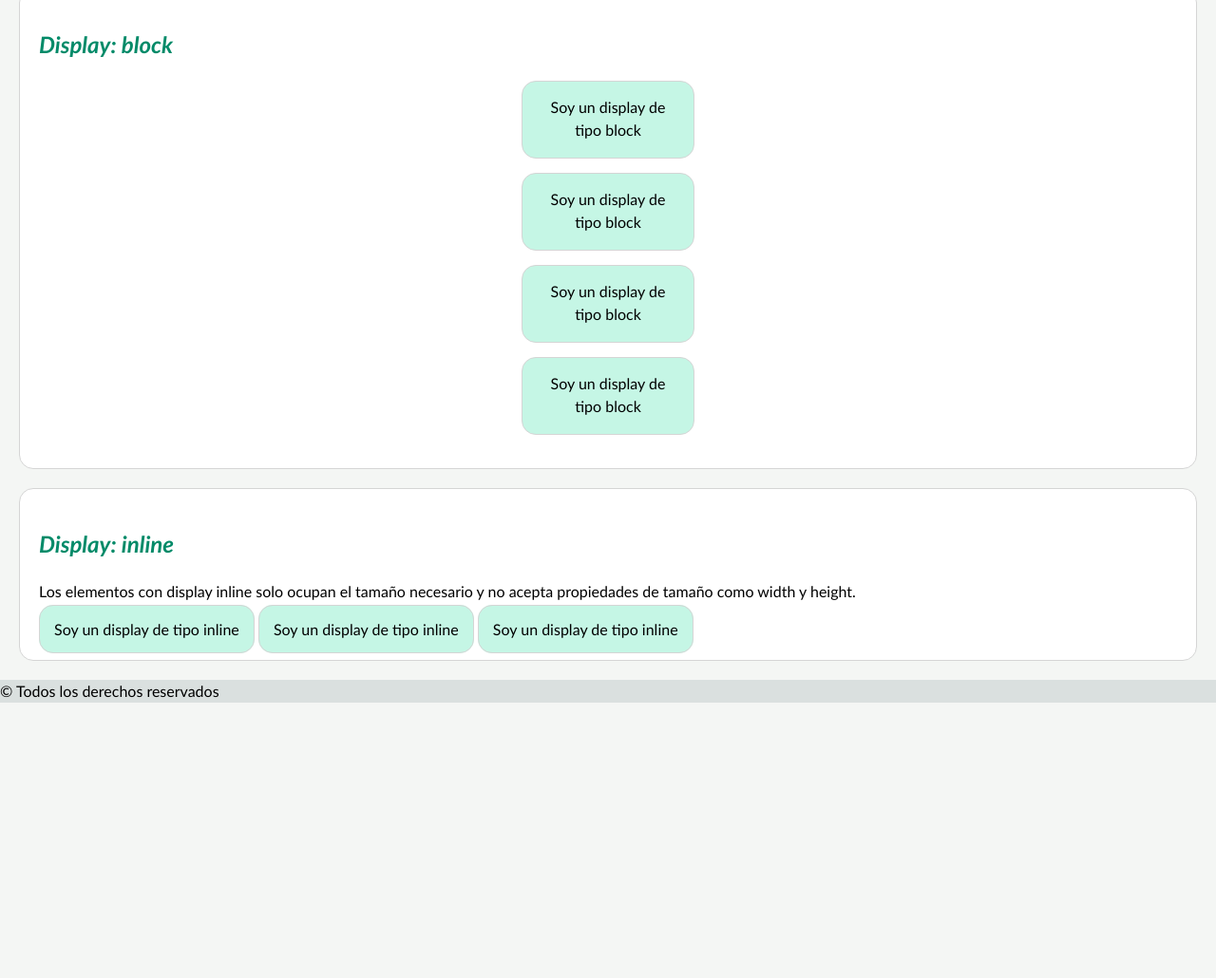
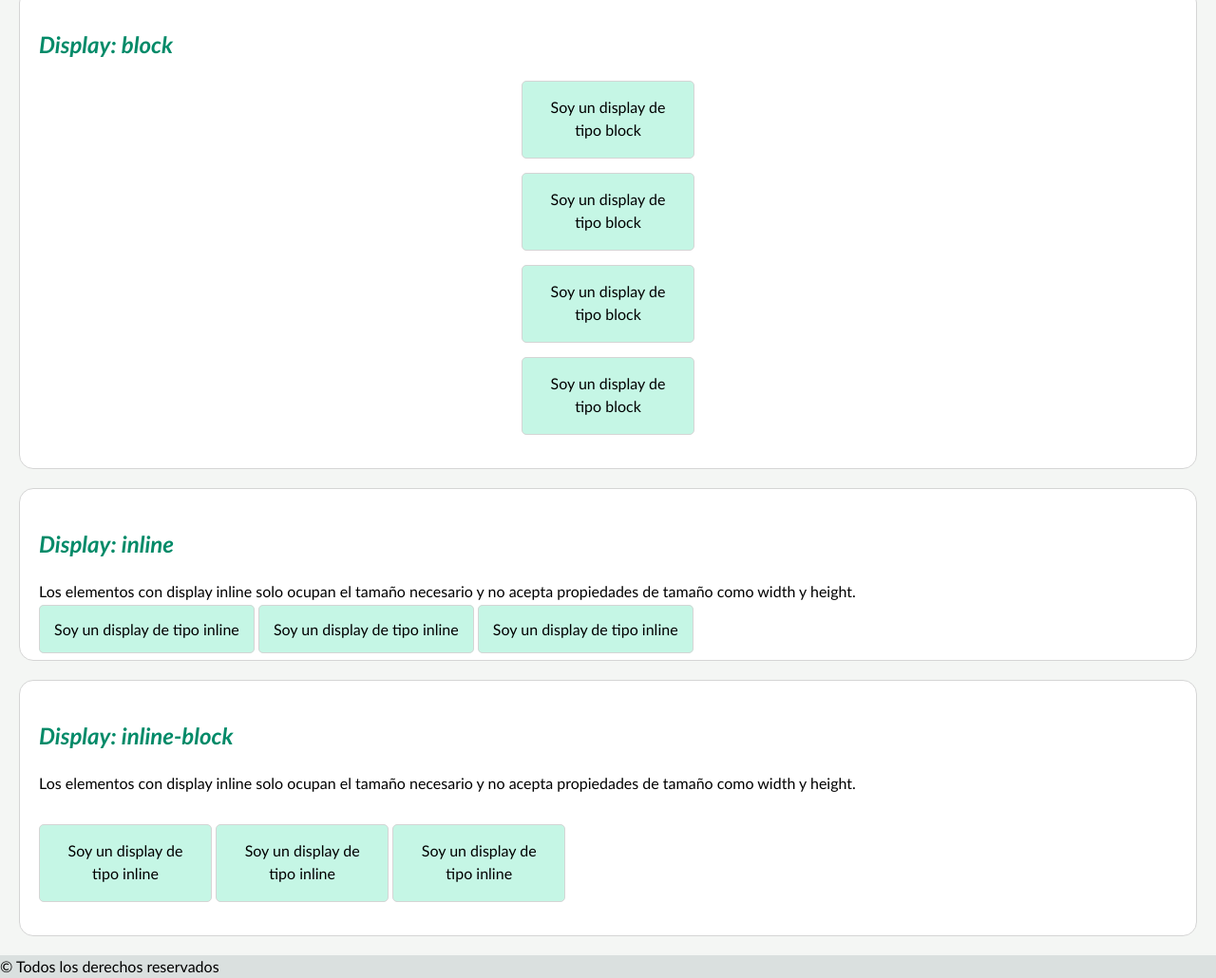
Before and after one commit to nodracPM/CursoFrontEndModulo2, a plain HTML site: page index.html in a window 1280 px wide. Shown: the part 942-1972 px from the top of the page at 95% size. Before the commit the page ends 1682 px from the top, so only its background shows below. Drawn offline with Linux system fonts and the light colour scheme.

Commit message:
Agrega sección de display inline-block

```diff
--- a/index.html
+++ b/index.html
@@ -59,9 +59,20 @@
             <p>Los elementos con display inline solo ocupan el tamaño necesario y no acepta propiedades
                 de tamaño como width y height.
             </p>
-            <span class = "box">Soy un display de tipo inline</span>
-            <span class = "box">Soy un display de tipo inline</span>
-            <span class = "box">Soy un display de tipo inline</span>
+            <span class = "box inline">Soy un display de tipo inline</span>
+            <span class = "box inline">Soy un display de tipo inline</span>
+            <span class = "box inline">Soy un display de tipo inline</span>
+
+        </section>
+
+        <section>
+            <h2 class = "subtitulo">Display: inline-block</h2>
+            <p>Los elementos con display inline solo ocupan el tamaño necesario y no acepta propiedades
+                de tamaño como width y height.
+            </p>
+            <span class = "box inline-block">Soy un display de tipo inline</span>
+            <span class = "box inline-block">Soy un display de tipo inline</span>
+            <span class = "box inline-block">Soy un display de tipo inline</span>
 
         </section>
     </main>
--- a/style.css
+++ b/style.css
@@ -72,7 +72,7 @@ section{
 .box{
     background: #C5F6E5;
     border: 1px solid #D5D5D5;
-    border-radius: 15px;
+    border-radius: 5px;
     padding: 15px;
     /*  El valor auto se utiliza para centrar un elemento. Esta manera de centrar los elementos
     solo aplica de manera horizontal*/
@@ -92,3 +92,9 @@ section{
     width: 150px;
     height: 50px;
 }
+
+.inline-block {
+    display: inline-block;
+    width: 150px;
+    height: 50px;
+}
```
